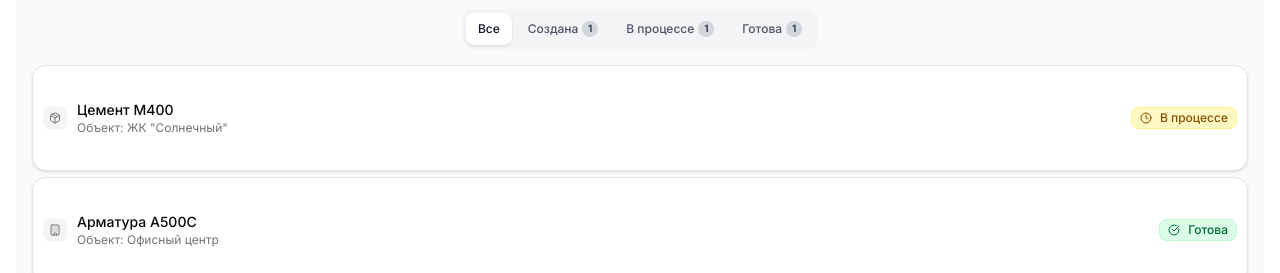
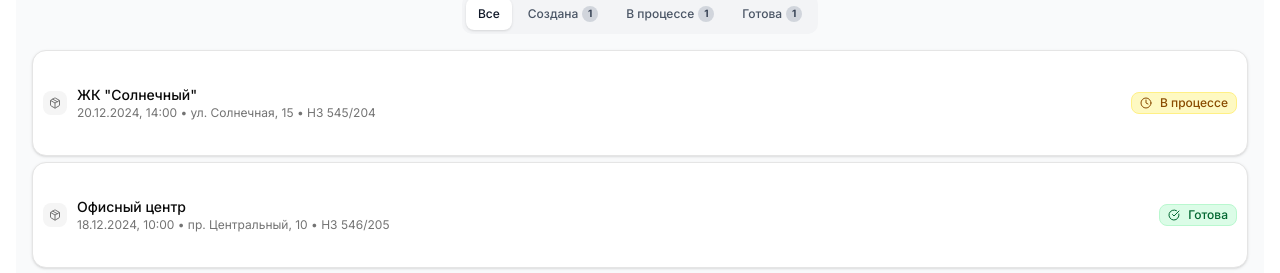
Before and after one commit to Lipatovmihail/vectorrk, a Next.js app: page / in a window 1280 px wide. Shown: the part 546-819 px from the top of the page. Built offline with nearby package versions, Linux system fonts and the light colour scheme.

Commit message:
feat: адаптировать вывод данных под новый формат n8n и убрать перенос строки в подзаголовке

```diff
--- a/src/app/page.tsx
+++ b/src/app/page.tsx
@@ -3,7 +3,7 @@
 import { Button } from "@/components/ui/button"
 import { Card, CardContent } from "@/components/ui/card"
 import { Badge } from "@/components/ui/badge"
-import { Building, Package, Clock, CheckCircle, ArrowRight } from "lucide-react"
+import { Package, Clock, CheckCircle, ArrowRight } from "lucide-react"
 import Link from "next/link"
 import Image from "next/image"
 import { useState, useEffect } from "react"
@@ -14,10 +14,11 @@ export default function Home() {
   const [isLoading, setIsLoading] = useState(true)
   const [requests, setRequests] = useState<Array<{
     id: number;
-    title: string;
-    object: string;
+    object_name: string;
+    order_number: string;
+    object_address: string;
+    delivery_datetime: string;
     status: string;
-    icon: string;
   }>>([])
   const [editableCount, setEditableCount] = useState(0)
 
@@ -53,9 +54,9 @@ export default function Home() {
         console.log('⚠️ Telegram WebApp не обнаружен, используем mock данные');
         // Fallback для локального тестирования
         setRequests([
-          { id: 1, title: "Цемент М400", object: "ЖК \"Солнечный\"", status: "В процессе", icon: "Package" },
-          { id: 2, title: "Арматура А500С", object: "Офисный центр", status: "Готова", icon: "Building" },
-          { id: 3, title: "Кирпич керамический", object: "Школа №15", status: "Создана", icon: "Package" }
+          { id: 1, object_name: "ЖК \"Солнечный\"", order_number: "НЗ 545/204", object_address: "ул. Солнечная, 15", delivery_datetime: "2024-12-20 14:00:00", status: "В процессе" },
+          { id: 2, object_name: "Офисный центр", order_number: "НЗ 546/205", object_address: "пр. Центральный, 10", delivery_datetime: "2024-12-18 10:00:00", status: "Готова" },
+          { id: 3, object_name: "Школа №15", order_number: "НЗ 547/206", object_address: "ул. Школьная, 5", delivery_datetime: "2024-12-22 16:00:00", status: "Создана" }
         ]);
         setEditableCount(2);
         setIsLoading(false);
@@ -110,8 +111,8 @@ export default function Home() {
 
       // Fallback данные при ошибке
       setRequests([
-        { id: 1, title: "Цемент М400", object: "ЖК \"Солнечный\"", status: "В процессе", icon: "Package" },
-        { id: 2, title: "Арматура А500С", object: "Офисный центр", status: "Готова", icon: "Building" }
+        { id: 1, object_name: "ЖК \"Солнечный\"", order_number: "НЗ 545/204", object_address: "ул. Солнечная, 15", delivery_datetime: "2024-12-20 14:00:00", status: "В процессе" },
+        { id: 2, object_name: "Офисный центр", order_number: "НЗ 546/205", object_address: "пр. Центральный, 10", delivery_datetime: "2024-12-18 10:00:00", status: "Готова" }
       ]);
       setEditableCount(0);
     } finally {
@@ -345,7 +346,7 @@ export default function Home() {
         <div className="bg-gray-50 rounded-2xl p-4">
           <h2 className="text-lg font-semibold text-foreground mb-1">Последние заявки</h2>
           <p className="text-xs text-muted-foreground mb-3 leading-tight">
-            Отслеживайте статус<br />ваших заявок
+            Отслеживайте статус ваших заявок
           </p>
 
           {/* Экран загрузки */}
@@ -424,15 +425,19 @@ export default function Home() {
                 <div className="flex items-center justify-between">
                   <div className="flex items-center space-x-2.5">
                     <div className="w-6 h-6 bg-muted rounded-md flex items-center justify-center">
-                      {request.icon === "Package" ? (
-                        <Package className="h-3 w-3 text-muted-foreground" />
-                      ) : (
-                        <Building className="h-3 w-3 text-muted-foreground" />
-                      )}
+                      <Package className="h-3 w-3 text-muted-foreground" />
                     </div>
                     <div>
-                      <div className="font-medium text-foreground text-sm">{request.title}</div>
-                      <div className="text-xs text-muted-foreground">Объект: {request.object}</div>
+                      <div className="font-medium text-foreground text-sm">{request.object_name}</div>
+                      <div className="text-xs text-muted-foreground">
+                        {new Date(request.delivery_datetime).toLocaleDateString('ru-RU', {
+                          day: '2-digit',
+                          month: '2-digit',
+                          year: 'numeric',
+                          hour: '2-digit',
+                          minute: '2-digit'
+                        })} • {request.object_address} • {request.order_number}
+                      </div>
                     </div>
                   </div>
                   <Badge className={`text-xs px-2 py-0.5 ${
```
